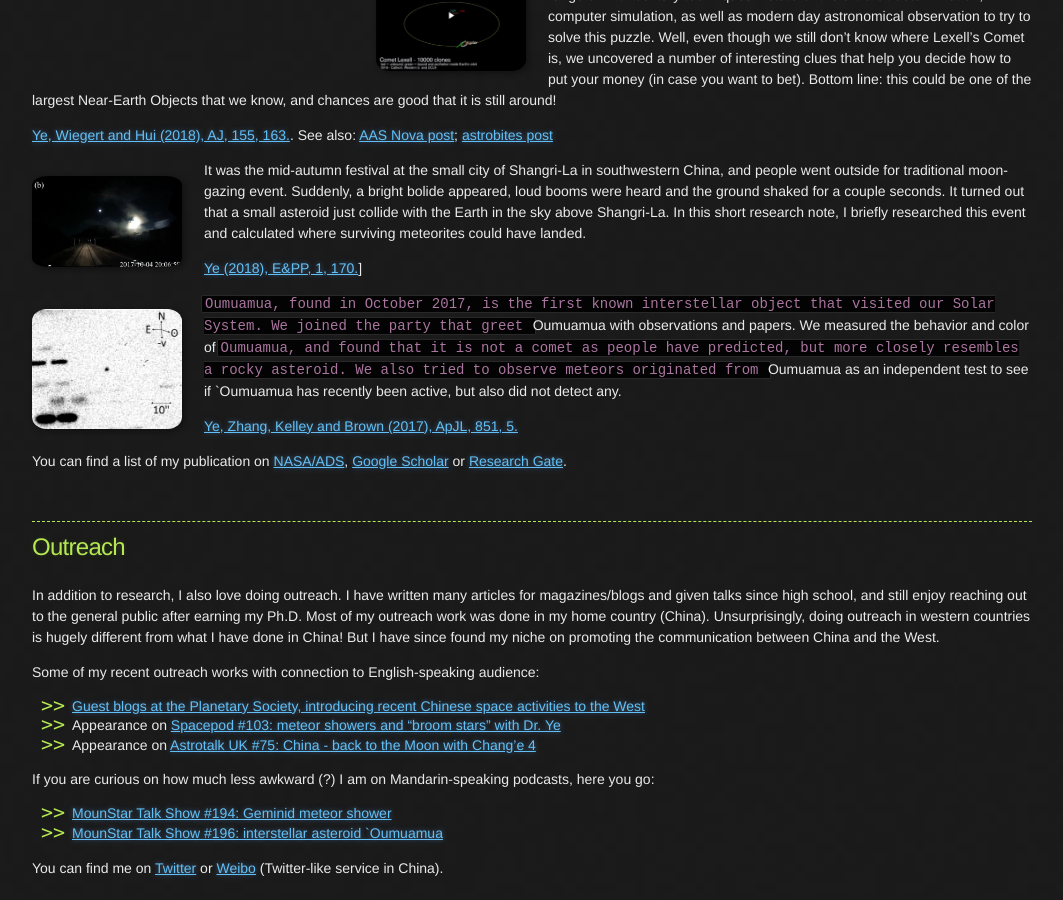
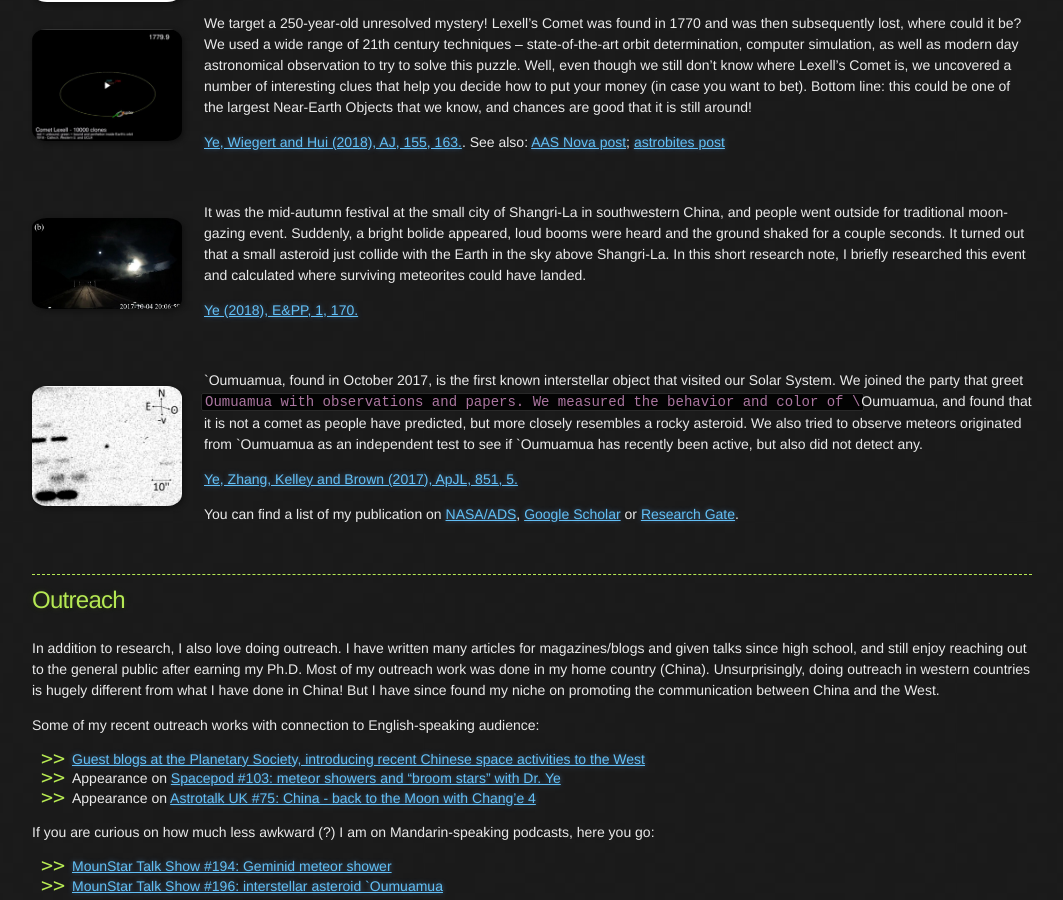
Before and after one commit to Yeqzids/Yeqzids.GitHub.io, a Jekyll site: the page built from index.md, in a window 1280 px wide and 900 px high, scrolled down 1074 px. Shown: the whole window, without its empty margins (108-1171 px from the left). Built offline with Jekyll 4.4.1, drawn with Linux system fonts in a browser that asks for light colours; nearby versions of some CDN libraries.

Commit message:
more test

```diff
--- a/index.md
+++ b/index.md
@@ -37,11 +37,15 @@ Near-Earth Asteroid (3200) Phaethon is a mysterious object: it is associated wit
 
 [Ye, Wiegert and Hui (2018), ApJL, 864, 9.](http://iopscience.iop.org/article/10.3847/2041-8213/aada46/meta)
 
+<br>
+
 <img style="float: left;" src="imgs/pss-review.png" width="150">
 
 I review the latest research regarding using meteor shower observations to enhance our understanding of active asteroids and dormant comets.
 
 [Ye (2018), P&SS in press.](https://www.sciencedirect.com/science/article/pii/S0032063317304518)
+
+<br>
 
 <img style="float: left;" src="imgs/lexell.png" width="150">
 
@@ -49,15 +53,19 @@ We target a 250-year-old unresolved mystery! Lexell's Comet was found in 1770 an
 
 [Ye, Wiegert and Hui (2018), AJ, 155, 163.](http://iopscience.iop.org/article/10.3847/1538-3881/aab1f6/meta). See also: [AAS Nova post](https://aasnova.org/2018/08/22/has-anyone-found-a-lost-comet/); [astrobites post](https://astrobites.org/2018/04/02/long-lost-comet/)
 
+<br>
+
 <img style="float: left;" src="imgs/shangri-la-bolide.png" width="150">
 
 It was the mid-autumn festival at the small city of Shangri-La in southwestern China, and people went outside for traditional moon-gazing event. Suddenly, a bright bolide appeared, loud booms were heard and the ground shaked for a couple seconds. It turned out that a small asteroid just collide with the Earth in the sky above Shangri-La. In this short research note, I briefly researched this event and calculated where surviving meteorites could have landed.
 
-[Ye (2018), E&PP, 1, 170.](http://www.eppcgs.org/article/id/6f94c7b1-15ec-4656-8c40-1d70a8b6d936?pageType=en)]
+[Ye (2018), E&PP, 1, 170.](http://www.eppcgs.org/article/id/6f94c7b1-15ec-4656-8c40-1d70a8b6d936?pageType=en)
+
+<br>
 
 <img style="float: left;" src="imgs/oumuamua.png" width="150">
 
-`Oumuamua, found in October 2017, is the first known interstellar object that visited our Solar System. We joined the party that greet `Oumuamua with observations and papers. We measured the behavior and color of `Oumuamua, and found that it is not a comet as people have predicted, but more closely resembles a rocky asteroid. We also tried to observe meteors originated from `Oumuamua as an independent test to see if `Oumuamua has recently been active, but also did not detect any.
+\`Oumuamua, found in October 2017, is the first known interstellar object that visited our Solar System. We joined the party that greet `Oumuamua with observations and papers. We measured the behavior and color of \`Oumuamua, and found that it is not a comet as people have predicted, but more closely resembles a rocky asteroid. We also tried to observe meteors originated from \`Oumuamua as an independent test to see if \`Oumuamua has recently been active, but also did not detect any.
 
 [Ye, Zhang, Kelley and Brown (2017), ApJL, 851, 5.](http://iopscience.iop.org/article/10.3847/2041-8213/aa9a34/meta)
 
```
